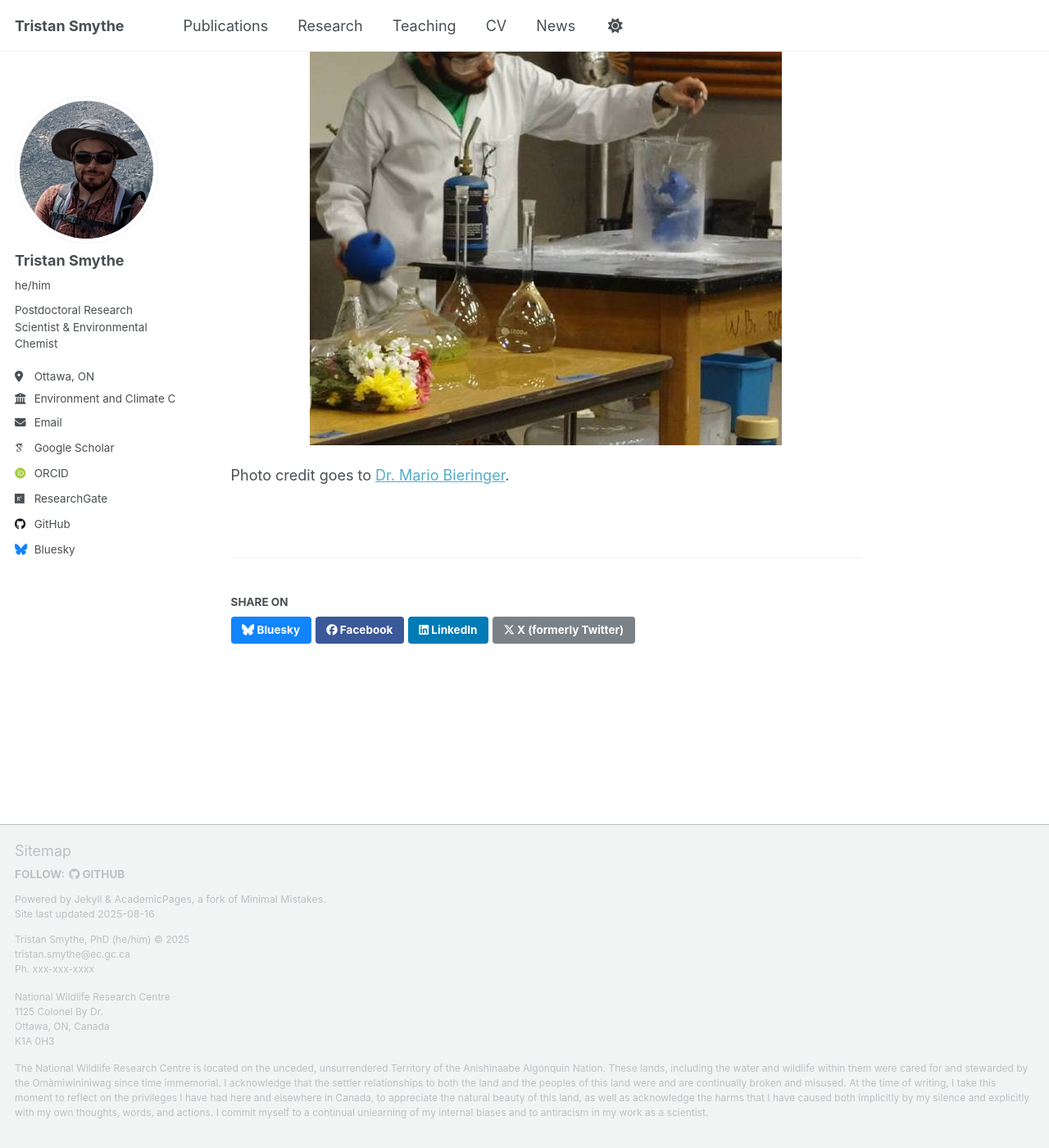
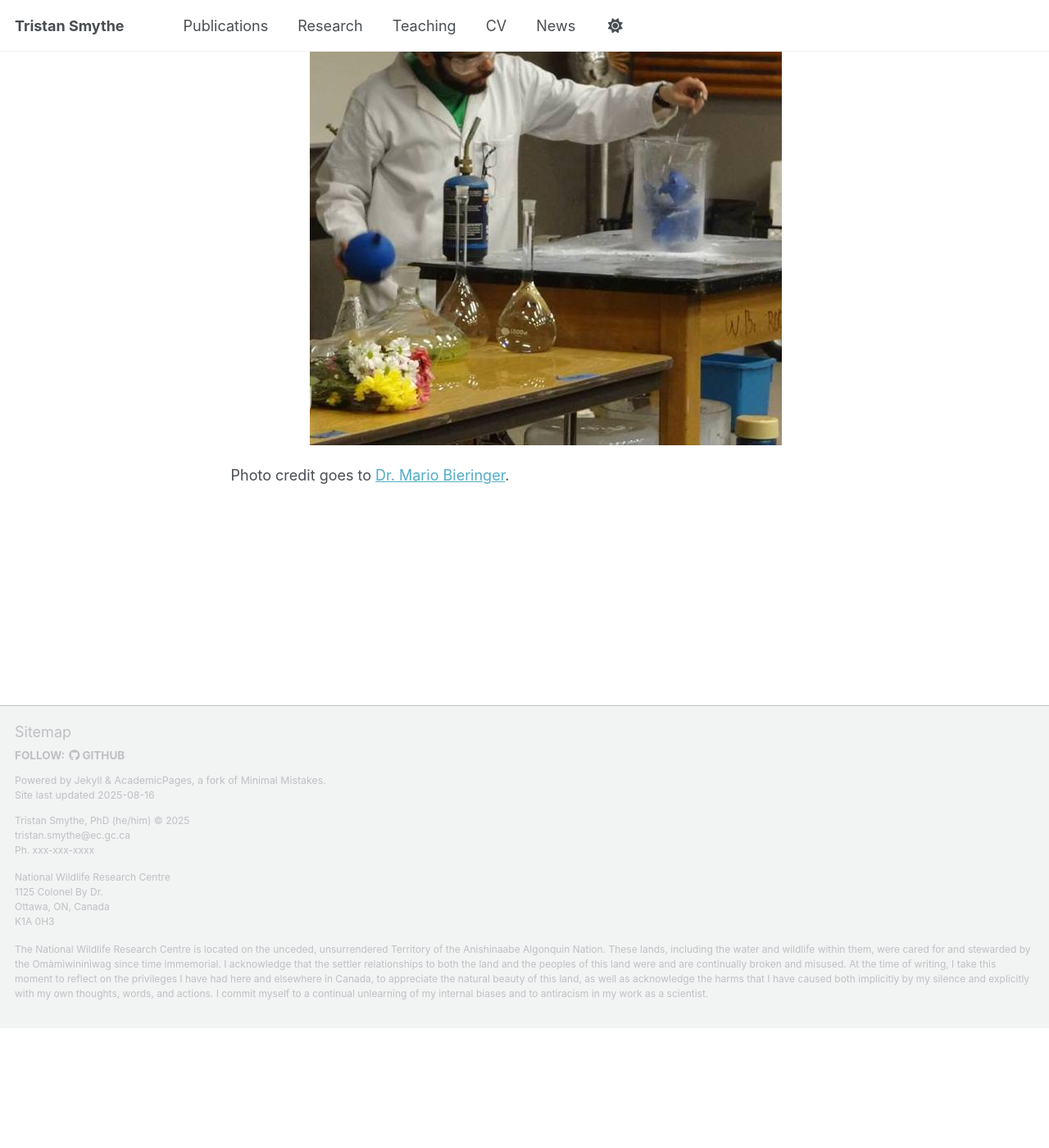
Before and after one commit to tristansmythe/tristansmythe.github.io, a Jekyll site: the page built from _sciencepusheen/sciencepusheen.md, in a window 1280 px wide and 1400 px high, scrolled down 951 px. Shown: the whole window at 82% size. Built offline with Jekyll 4.4.1, drawn with Linux system fonts in a browser that asks for light colours; some web fonts are replaced; a script that is not in the unit is left out; after the commit the page ends 2205 px from its top, so only the background shows below that; some of the changed lines change nothing that is shown.

Commit message:
changed config and fixed typo in footer

```diff
--- a/_config.yml
+++ b/_config.yml
@@ -264,7 +264,7 @@
       layout: single
       author_profile: true
       share: true
-      comments: true
+      comments: false
   # _publications
   - scope:
       path: ""
@@ -273,7 +273,7 @@
       layout: single
       author_profile: true
       share: true
-      comments: true
+      comments: false
   # _research
   - scope:
       path: ""
@@ -282,7 +282,7 @@
       layout: single
       author_profile: true
       share: true
-      comment: true
+      comments: false
   # _talks
   - scope:
       path: ""
@@ -297,9 +297,9 @@
       type: sciencepusheen
     values:
       layout: single
-      author_profile: true
-      share: true
-      comment: true
+      author_profile: false
+      share: false
+      comments: false
 
 # Sass/SCSS
 sass:
--- a/_includes/footer.html
+++ b/_includes/footer.html
@@ -24,5 +24,5 @@
 <div class="page__footer-details" style="font-size: 12px;">
   <p>Tristan Smythe, PhD (he/him) &copy; {{ site.time | date: '%Y' }}<br><a href="mailto:tristan.smythe@ec.gc.ca">tristan.smythe@ec.gc.ca</a><br>Ph. xxx-xxx-xxxx</p>
   <p>National Wildlife Research Centre<br>1125 Colonel By Dr.<br>Ottawa, ON, Canada<br>K1A 0H3</p>
-  <p>The National Wildlife Research Centre is located on the unceded, unsurrendered Territory of the Anishinaabe Algonquin Nation. These lands, including the water and wildlife within them were cared for and stewarded by the Omàmìwininìwag since time immemorial. I acknowledge that the settler relationships to both the land and the peoples of this land were and are continually broken and misused. At the time of writing, I take this moment to reflect on the privileges I have had here and elsewhere in Canada, to appreciate the natural beauty of this land, as well as acknowledge the harms that I have caused both implicitly by my silence and explicitly with my own thoughts, words, and actions. I commit myself to a continual unlearning of my internal biases and to antiracism in my work as a scientist.</p>
+  <p>The National Wildlife Research Centre is located on the unceded, unsurrendered Territory of the Anishinaabe Algonquin Nation. These lands, including the water and wildlife within them, were cared for and stewarded by the Omàmìwininìwag since time immemorial. I acknowledge that the settler relationships to both the land and the peoples of this land were and are continually broken and misused. At the time of writing, I take this moment to reflect on the privileges I have had here and elsewhere in Canada, to appreciate the natural beauty of this land, as well as acknowledge the harms that I have caused both implicitly by my silence and explicitly with my own thoughts, words, and actions. I commit myself to a continual unlearning of my internal biases and to antiracism in my work as a scientist.</p>
 </div>
```
